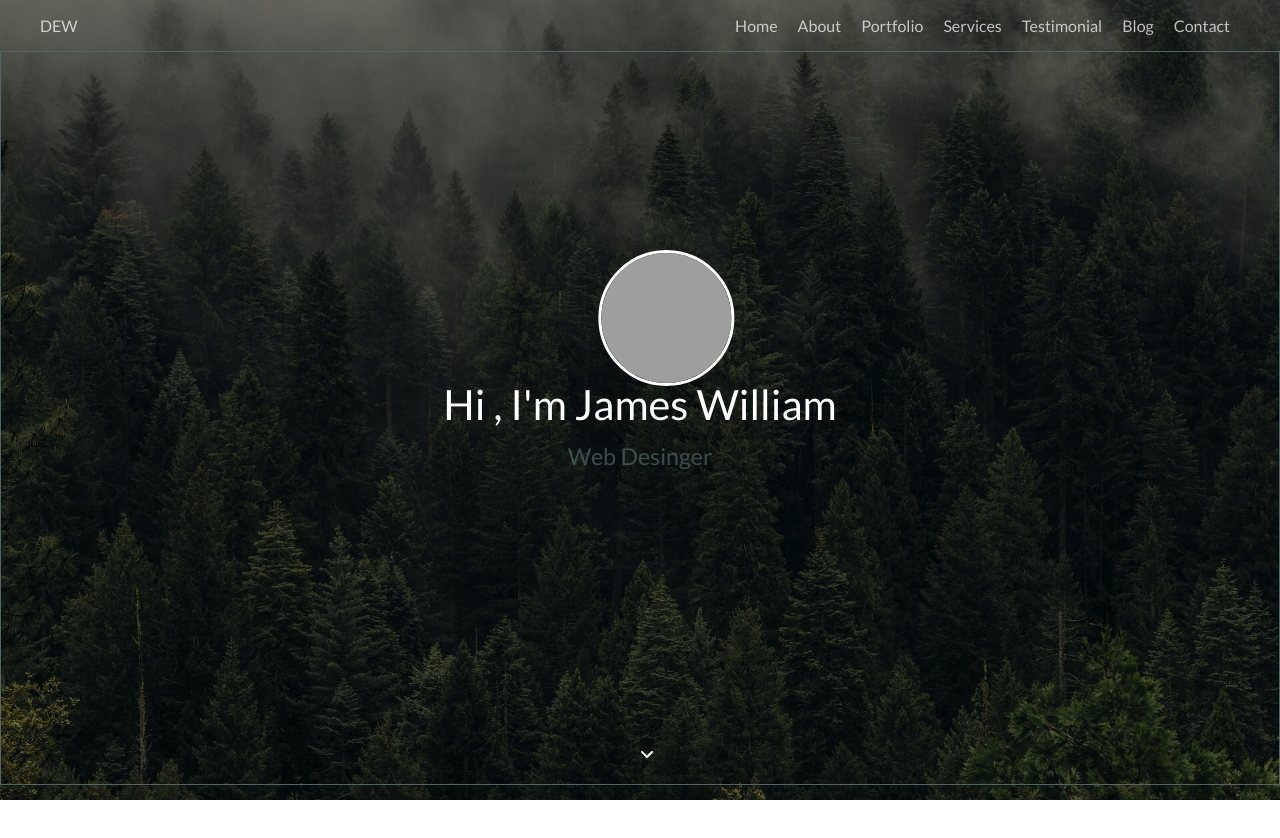
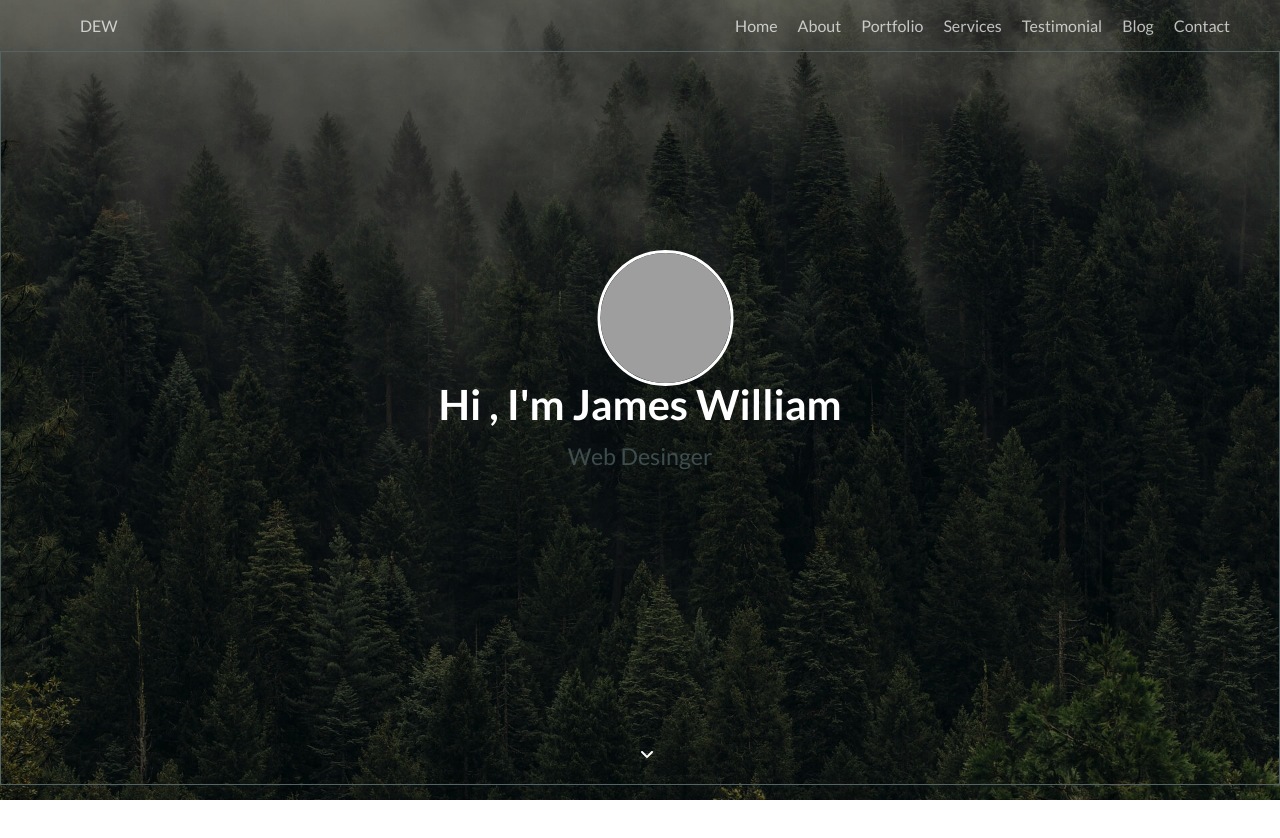
Before and after one commit to MecidMemmedzade/-ss-project, a plain HTML site: page index.html in a window 1280 px wide. Drawn offline with Linux system fonts and the light colour scheme; grey boxes are pictures that could not be loaded.

Commit message:
Update layout.css

```diff
--- a/css/layout.css
+++ b/css/layout.css
@@ -34,12 +34,11 @@
 }
 
 html, body, div, span, applet, object, iframe,
-h1, h2, h3, h4, h5, h6, p, blockquote, pre,
-a, abbr, acronym, address, big, cite, code,
+h1, h2, h3, h4, h5, h6, p, blockquote, pre,abbr, acronym, address, big, cite, code,
 del, dfn, em, img, ins, kbd, q, s, samp,
 small, strike, strong, sub, sup, tt, var,
-b, u, i, center,
-dl, dt, dd, ol, ul, li,
+b, u, center,
+dl, dt, dd, ol,
 fieldset, form, label, legend,
 table, caption, tbody, tfoot, thead, tr, th, td,
 article, aside, canvas, details, embed,
@@ -49,7 +48,6 @@ time, mark, audio, video {
 	padding: 0;
 	border: 0;
 	font-size: 100%;
-	font: inherit;
 	vertical-align: baseline;
 }
 /* HTML5 display-role reset for older browsers */
@@ -57,3 +55,5 @@ article, aside, details, figcaption, figure,
 footer, header, hgroup, menu, nav, section {
 	display: block;
 }
+
+ul li
```
